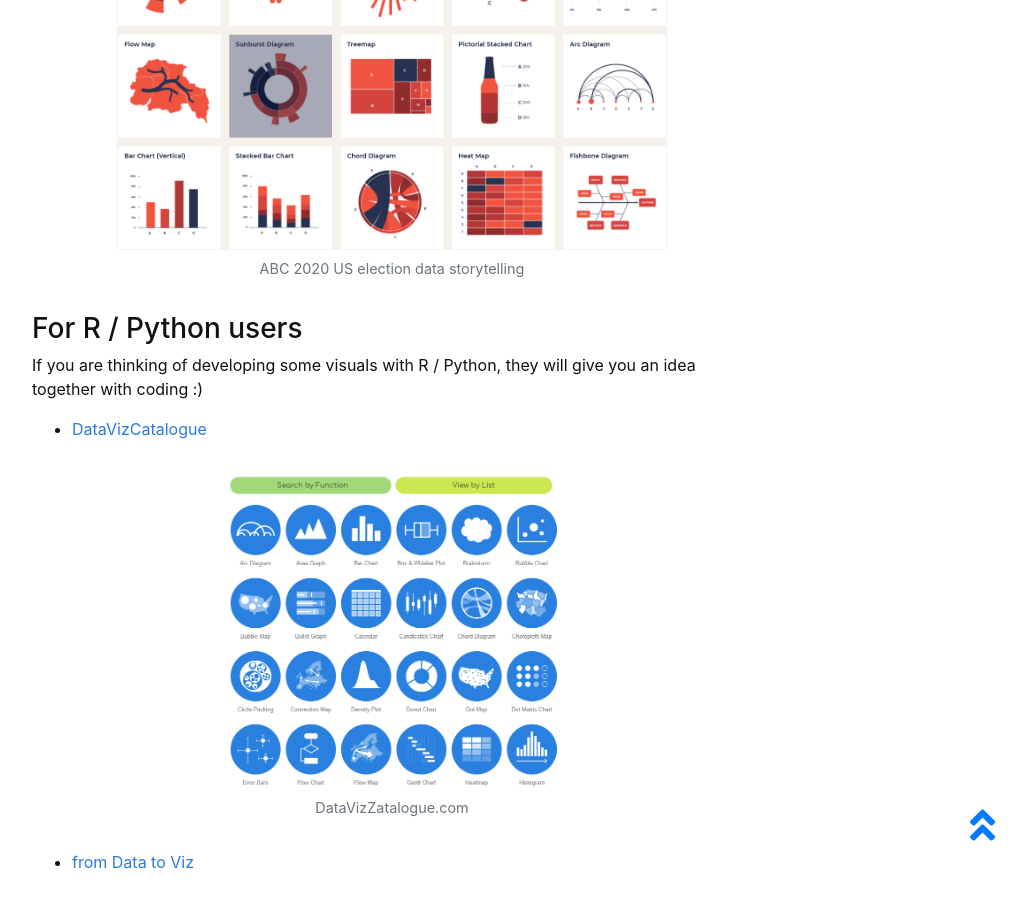
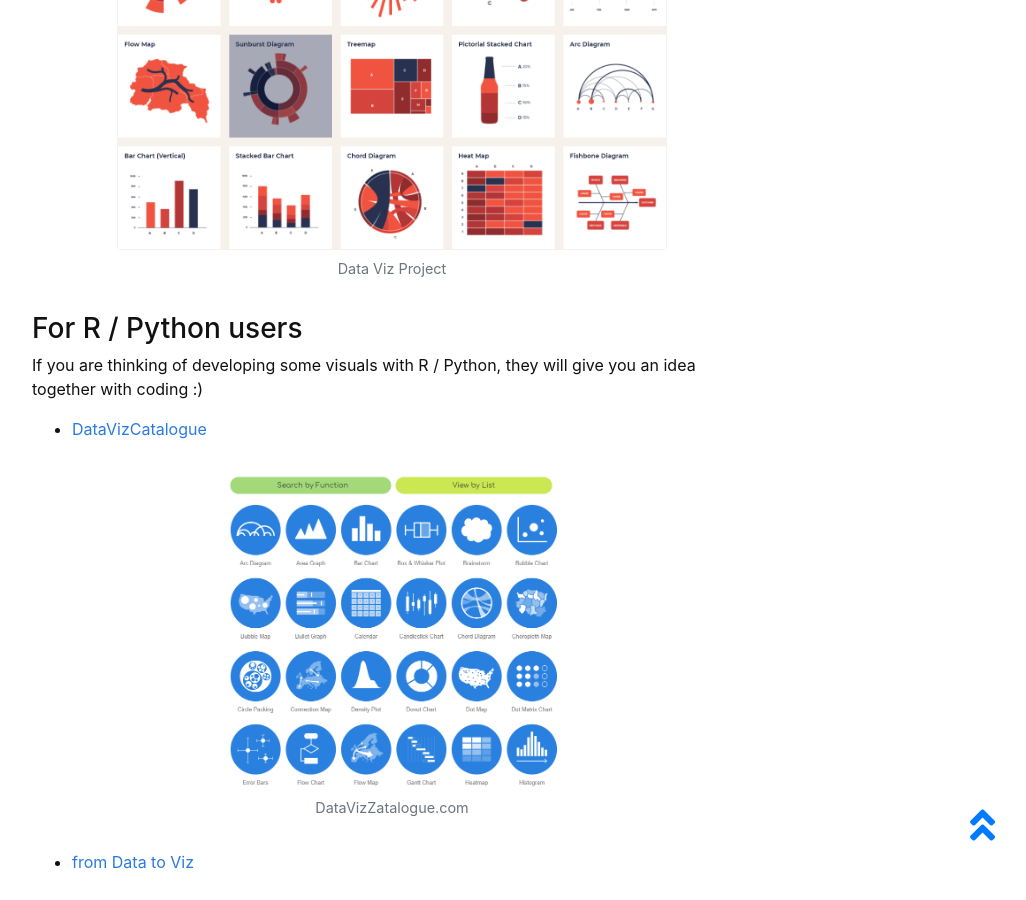
Before and after one commit to masamiy/DataStoryTelling, a Jekyll site: the page built from content/2-Visuals.md, in a window 1280 px wide and 900 px high, scrolled down 3086 px. Shown: the whole window, without its empty margins (248-1274 px from the left). Built offline with Jekyll 4.4.1, drawn with Linux system fonts in a browser that asks for light colours.

Commit message:
Update 2-Visuals.md

```diff
--- a/content/2-Visuals.md
+++ b/content/2-Visuals.md
@@ -29,7 +29,7 @@ You can highlight that time lapses would work well for event set ups, constructi
 
 ### Inspired by examples
 [Data Viz Project](https://datavizproject.com/) gives you sooo many ideas about graph designs.
-{% include figure.html img="Data_Viz_project.png" alt="cat" caption="ABC 2020 US election data storytelling" width="80%" %}
+{% include figure.html img="Data_Viz_project.png" alt="cat" caption="Data Viz Project" width="80%" %}
 
 ### For R / Python users
 If you are thinking of developing some visuals with R / Python, they will give you an idea together with coding :)
```
